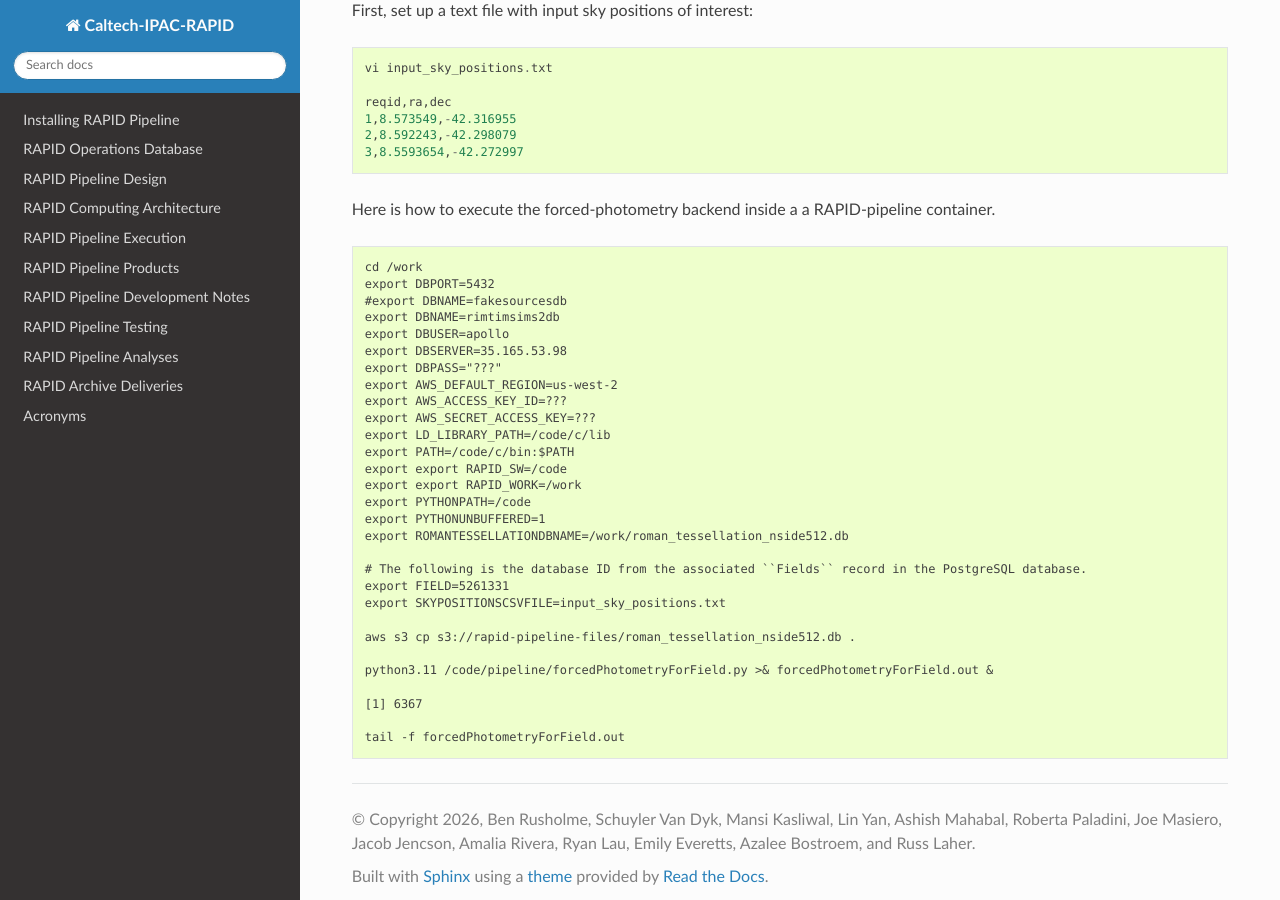
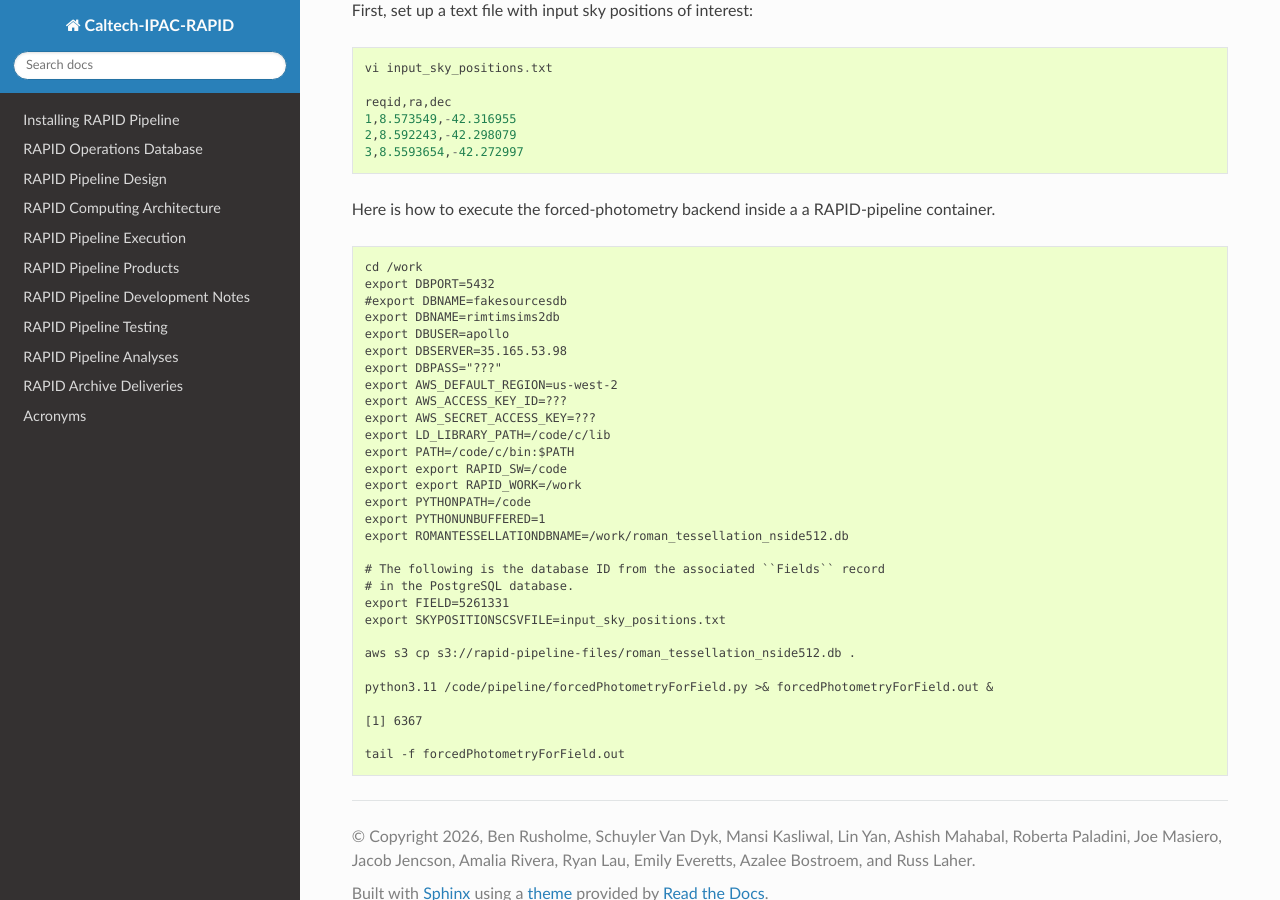
Before and after one commit to Caltech-IPAC/rapid, a Sphinx documentation site: the page built from docs/source/fp/fp_backend.rst, in a window 1280 px wide and 900 px high, scrolled down 860 px. Built offline with Sphinx 7.4.7 and the Read the Docs theme 3.1.0, drawn with Linux system fonts in a browser that asks for light colours.

Commit message:
Split a long line across two lines to shorten it.

```diff
--- a/docs/source/fp/fp_backend.rst
+++ b/docs/source/fp/fp_backend.rst
@@ -66,7 +66,8 @@ Here is how to execute the forced-photometry backend inside a a RAPID-pipeline c
     export PYTHONUNBUFFERED=1
     export ROMANTESSELLATIONDBNAME=/work/roman_tessellation_nside512.db
 
-    # The following is the database ID from the associated ``Fields`` record in the PostgreSQL database.
+    # The following is the database ID from the associated ``Fields`` record
+    # in the PostgreSQL database.
     export FIELD=5261331
     export SKYPOSITIONSCSVFILE=input_sky_positions.txt
 
```
